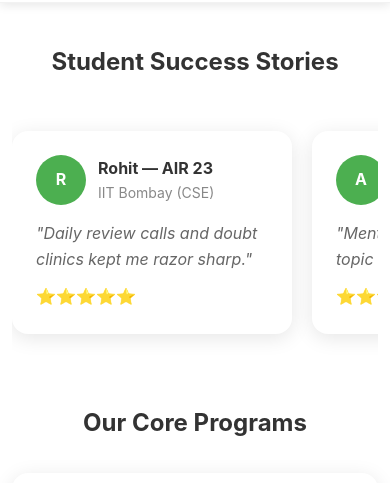
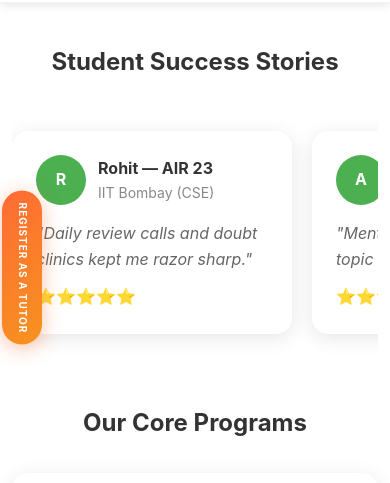
Before and after one commit to Tldev-ai/iituitions-website, a plain HTML site: page index.html in a window 390 px wide. Shown: the part 70-553 px from the top of the page. Drawn offline with Linux system fonts and the light colour scheme.

Commit message:
Update index.html

```diff
--- a/index.html
+++ b/index.html
@@ -187,6 +187,7 @@
     .mobile-menu.active a:nth-child(3) { transition-delay: 0.3s; }
     .mobile-menu.active a:nth-child(4) { transition-delay: 0.4s; }
     .mobile-menu.active a:nth-child(5) { transition-delay: 0.5s; }
+    .mobile-menu.active a:nth-child(6) { transition-delay: 0.6s; }
 
     .mobile-menu a:hover,
     .mobile-menu a:active {
@@ -198,6 +199,51 @@
     /* Desktop nav (hidden on mobile) */
     .nav-actions {
       display: none;
+    }
+
+    /* Tutor Registration Button - Mobile Only */
+    .tutor-register-btn {
+      position: fixed;
+      top: 40%;
+      left: 4px;
+      transform: translateY(-50%);
+      background: linear-gradient(135deg, #FF6B35 0%, #F7931E 100%);
+      color: white;
+      padding: 16px 6px;
+      border-radius: 30px;
+      text-decoration: none;
+      font-weight: 700;
+      font-size: 11px;
+      box-shadow: 0 4px 20px rgba(255, 107, 53, 0.4);
+      transition: all 0.3s ease;
+      text-align: center;
+      line-height: 1.1;
+      min-height: 120px;
+      width: 44px;
+      display: flex;
+      align-items: center;
+      justify-content: center;
+      white-space: nowrap;
+      writing-mode: vertical-rl;
+      text-orientation: mixed;
+      z-index: 45;
+      -webkit-tap-highlight-color: rgba(255, 107, 53, 0.3);
+      touch-action: manipulation;
+      user-select: none;
+      -webkit-user-select: none;
+      letter-spacing: 1px;
+    }
+
+    .tutor-register-btn:hover,
+    .tutor-register-btn:focus {
+      background: linear-gradient(135deg, #E55A30 0%, #E6851A 100%);
+      transform: translateY(-50%) scale(1.05);
+      box-shadow: 0 6px 25px rgba(255, 107, 53, 0.6);
+    }
+
+    .tutor-register-btn:active {
+      transform: translateY(-50%) scale(0.95);
+      transition: transform 0.1s ease;
     }
 
     /* Enhanced mobile-optimized buttons */
@@ -673,6 +719,14 @@
         padding: 10px 14px;
         max-width: 160px;
       }
+
+      .tutor-register-btn {
+        left: 2px;
+        width: 40px;
+        font-size: 10px;
+        min-height: 100px;
+        padding: 12px 4px;
+      }
     }
 
     @media (max-width: 320px) {
@@ -681,6 +735,14 @@
         padding: 8px 12px;
         max-width: 140px;
       }
+
+      .tutor-register-btn {
+        left: 1px;
+        width: 36px;
+        font-size: 9px;
+        min-height: 90px;
+        padding: 10px 3px;
+      }
     }
 
     /* Safe area for notched devices */
@@ -693,6 +755,10 @@
       .cta-float {
         bottom: max(20px, env(safe-area-inset-bottom));
         right: max(16px, env(safe-area-inset-right));
+      }
+
+      .tutor-register-btn {
+        left: max(2px, env(safe-area-inset-left));
       }
     }
 
@@ -918,6 +984,11 @@
       .cta-float {
         bottom: 10px;
       }
+
+      .tutor-register-btn {
+        top: 20px;
+        transform: translateY(0);
+      }
     }
 
     /* Dark mode support */
@@ -1062,6 +1133,8 @@
         bottom: 10px;
       }
     }
+
+    /* Hide tutor register button on desktop */
     @media (min-width: 768px) {
       .container {
         padding: 0 32px;
@@ -1078,6 +1151,10 @@
       }
 
       .mobile-menu {
+        display: none;
+      }
+
+      .tutor-register-btn {
         display: none;
       }
 
@@ -1162,8 +1239,14 @@
       <a href="sat.html">📚 SAT</a>
       <a href="institutions.html">🏛️ Tuitions</a>
       <a href="#contact" onclick="closeMenuAndOpenContact()">📞 Contact</a>
+      <a href="tutor.html" onclick="closeMenuOnLinkClick()">👨‍🏫 Register as Tutor</a>
     </nav>
   </header>
+
+  <!-- Tutor Registration Button - Mobile Only (Left Side) -->
+  <a class="tutor-register-btn" href="tutor.html" aria-label="Register as a Tutor">
+    REGISTER AS A TUTOR
+  </a>
 
   <!-- Reviews: horizontal scroll -->
   <section class="container">
```
